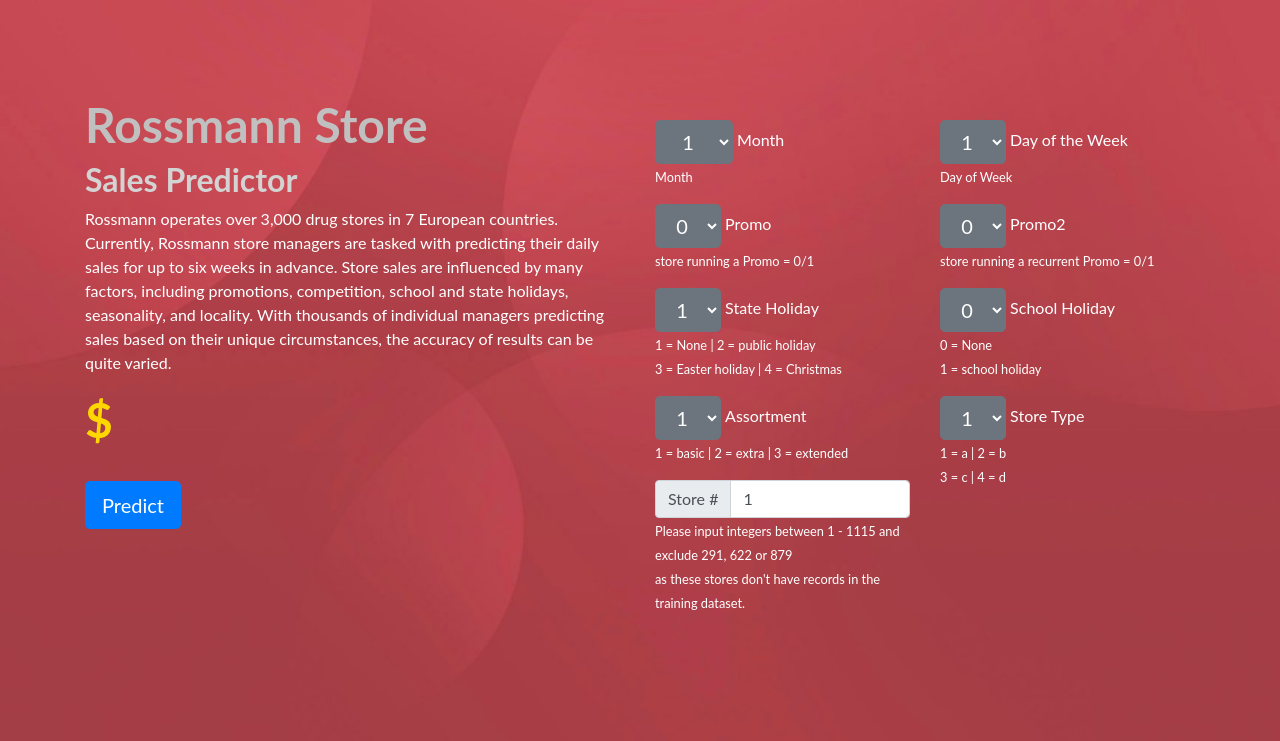
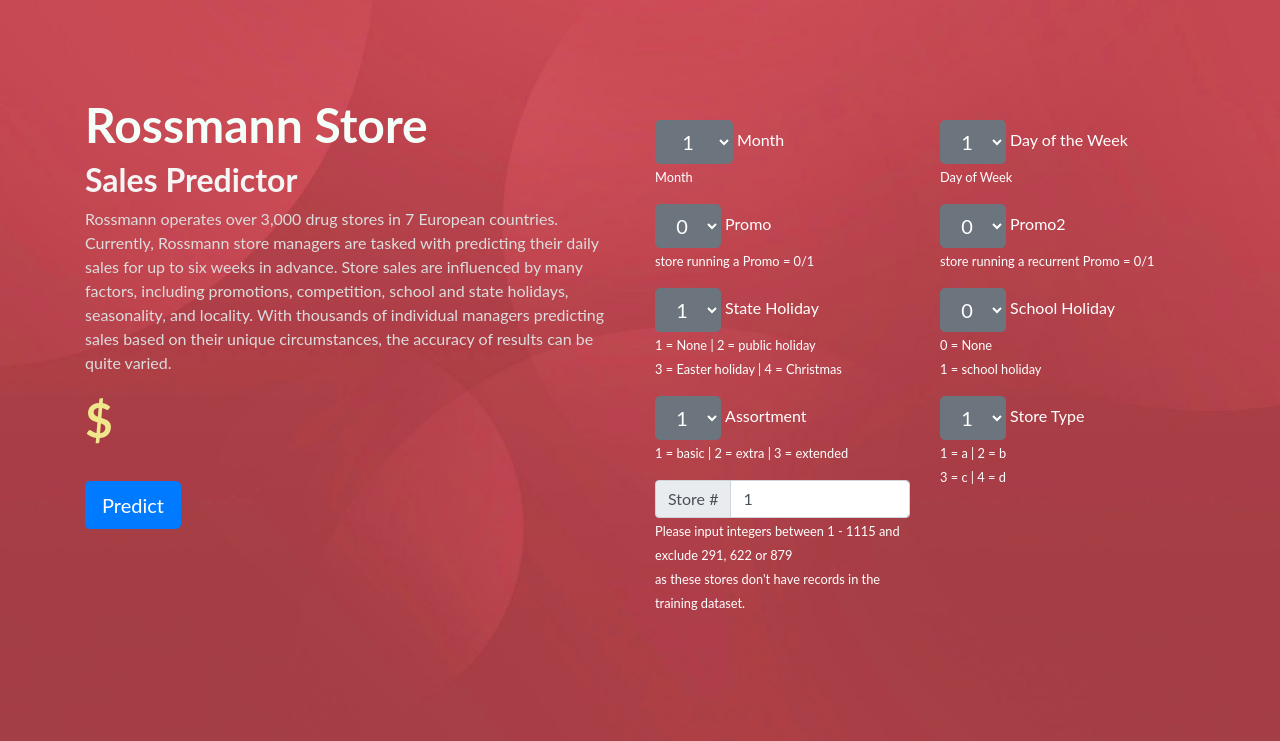
Before and after one commit to DanNgo23/rossmann, a Flask app: page / in a window 1280 px wide. Shown: the part 129-870 px from the top of the page. Run offline with Flask 2, Linux system fonts and the light colour scheme; parts of the project's set-up code (start-up, migrations or seed data) failed here and were passed over; some libraries are stand-ins or nearby versions.

Commit message:
new colors

```diff
--- a/templates/index.html
+++ b/templates/index.html
@@ -11,12 +11,12 @@
 
     				 	<div class="col-lg-6">
 
-    				 		<h1 style="color:silver;">Rossmann Store</h1>
-						<h2 style="color:lightgray;">Sales Predictor</h2>
+    				 		<h1 style="color:MintCream;">Rossmann Store</h1>
+						<h2 style="color:WhiteSmoke;">Sales Predictor</h2>
 
-    				 		<p> Rossmann operates over 3,000 drug stores in 7 European countries. Currently, Rossmann store managers are tasked with predicting their daily sales for up to six weeks in advance. Store sales are influenced by many factors, including promotions, competition, school and state holidays, seasonality, and locality. With thousands of individual managers predicting sales based on their unique circumstances, the accuracy of results can be quite varied.</p>
+    				 		<p style="color:Gainsboro;"> Rossmann operates over 3,000 drug stores in 7 European countries. Currently, Rossmann store managers are tasked with predicting their daily sales for up to six weeks in advance. Store sales are influenced by many factors, including promotions, competition, school and state holidays, seasonality, and locality. With thousands of individual managers predicting sales based on their unique circumstances, the accuracy of results can be quite varied.</p>
 
-    				 		<h1 style="color:gold;">
+    				 		<h1 style="color:Khaki;">
 							  ${% if label %} {{ label }} {% endif %}
 							</h1>
 
```
